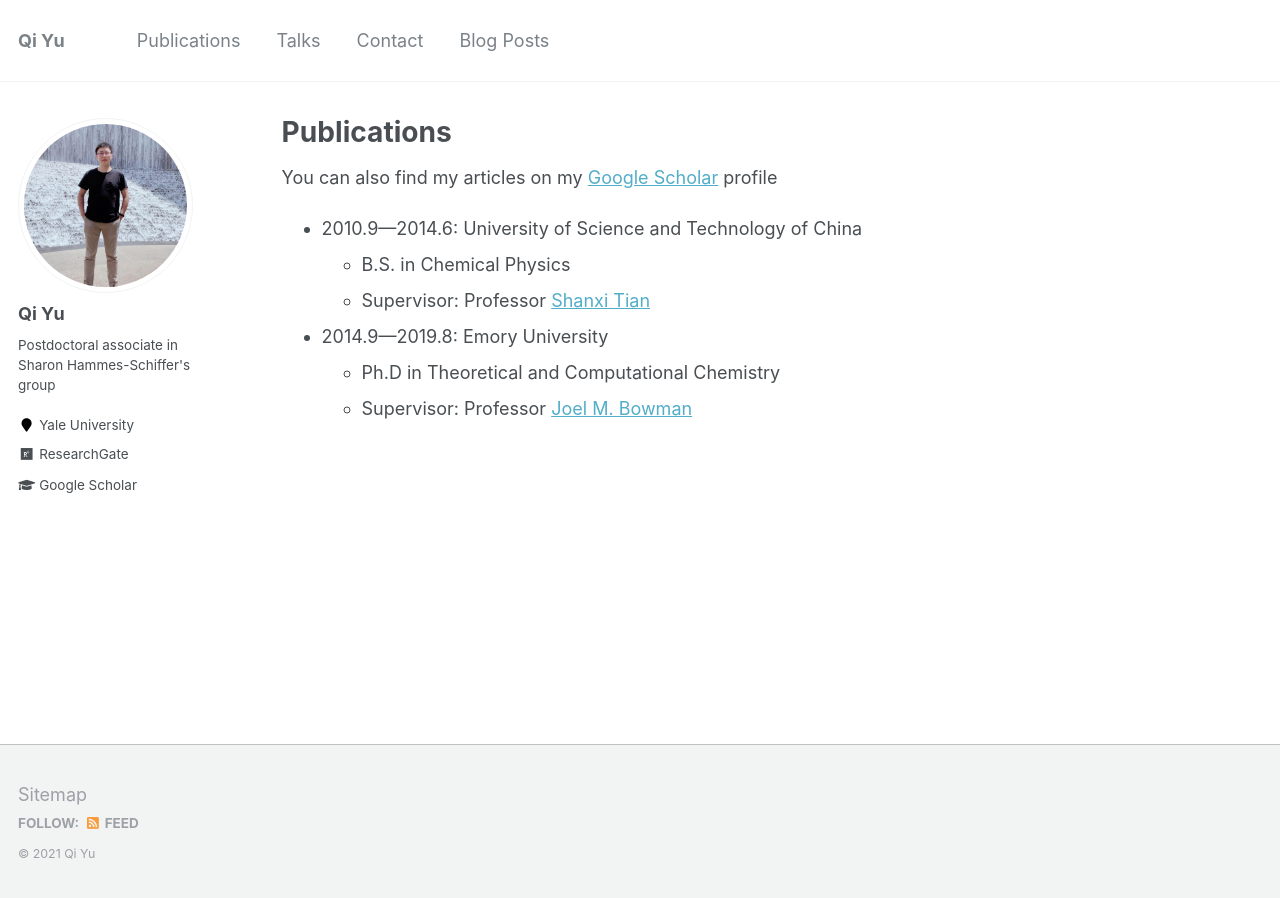
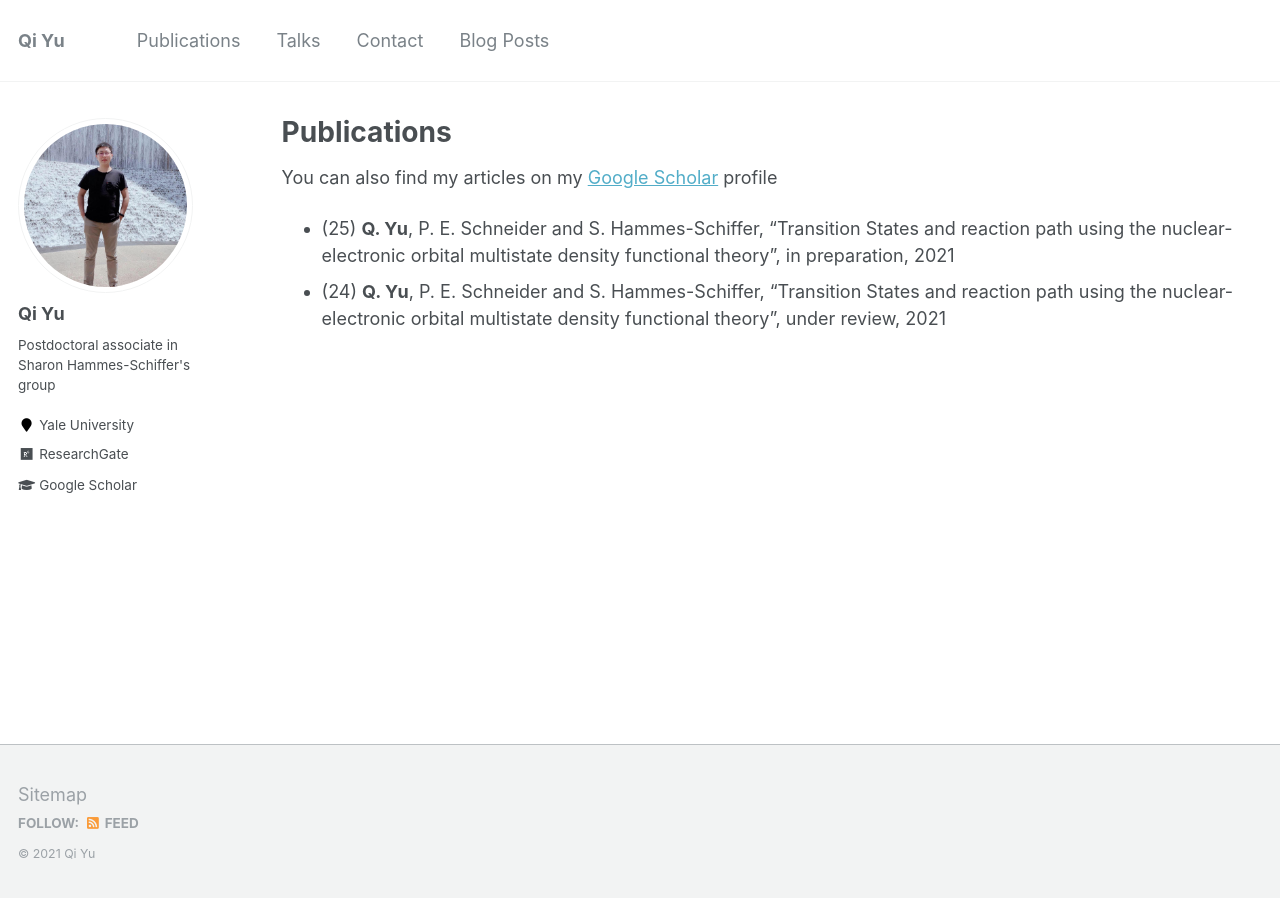
Before and after one commit to qiyuchem/qiyuchem.github.io, a Jekyll site: the page built from _pages/publications.md, in a window 1280 px wide. Built offline with Jekyll 4.4.1, drawn with Linux system fonts in a browser that asks for light colours.

Commit message:
Update publications.md

```diff
--- a/_pages/publications.md
+++ b/_pages/publications.md
@@ -7,9 +7,5 @@ author_profile: true
 
 You can also find my articles on my [Google Scholar](https://scholar.google.com/citations?user=9JiUEQcAAAAJ&hl=en) profile
 
-* 2010.9---2014.6: University of Science and Technology of China
-  * B.S. in Chemical Physics
-  * Supervisor: Professor [Shanxi Tian](http://staff.ustc.edu.cn/~sxtian/)
-* 2014.9---2019.8: Emory University
-  * Ph.D in Theoretical and Computational Chemistry
-  * Supervisor: Professor [Joel M. Bowman](https://scholarblogs.emory.edu/bowman/)
+* (25) **Q. Yu**, P. E. Schneider and S. Hammes-Schiffer, "Transition States and reaction path using the nuclear-electronic orbital multistate density functional theory", in preparation, 2021
+* (24) **Q. Yu**, P. E. Schneider and S. Hammes-Schiffer, "Transition States and reaction path using the nuclear-electronic orbital multistate density functional theory", under review, 2021
```
